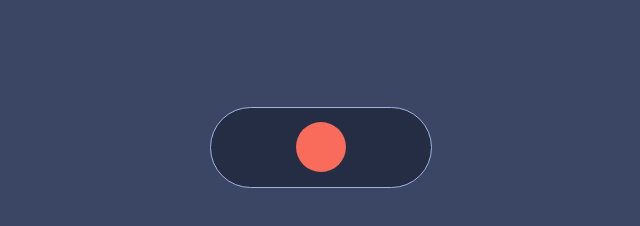
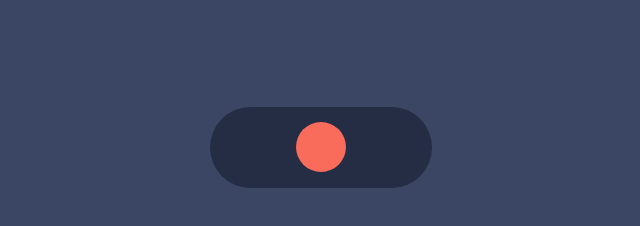
Before and after one commit to mrfinesse47/tri-state-slider, a plain HTML site: page index.html in a window 1280 px wide. Shown: the part 154-380 px from the top of the page, without its empty margins (319-959 px from the left). Drawn offline with Linux system fonts and the light colour scheme.

Commit message:
button border appears on tab

```diff
--- a/index.html
+++ b/index.html
@@ -9,7 +9,10 @@
       * {
         box-sizing: border-box;
       }
-      button,
+      button {
+        border: none;
+      }
+
       button:focus {
         border: 1px solid #a2b2e1;
         outline: #a2b2e1;
```
